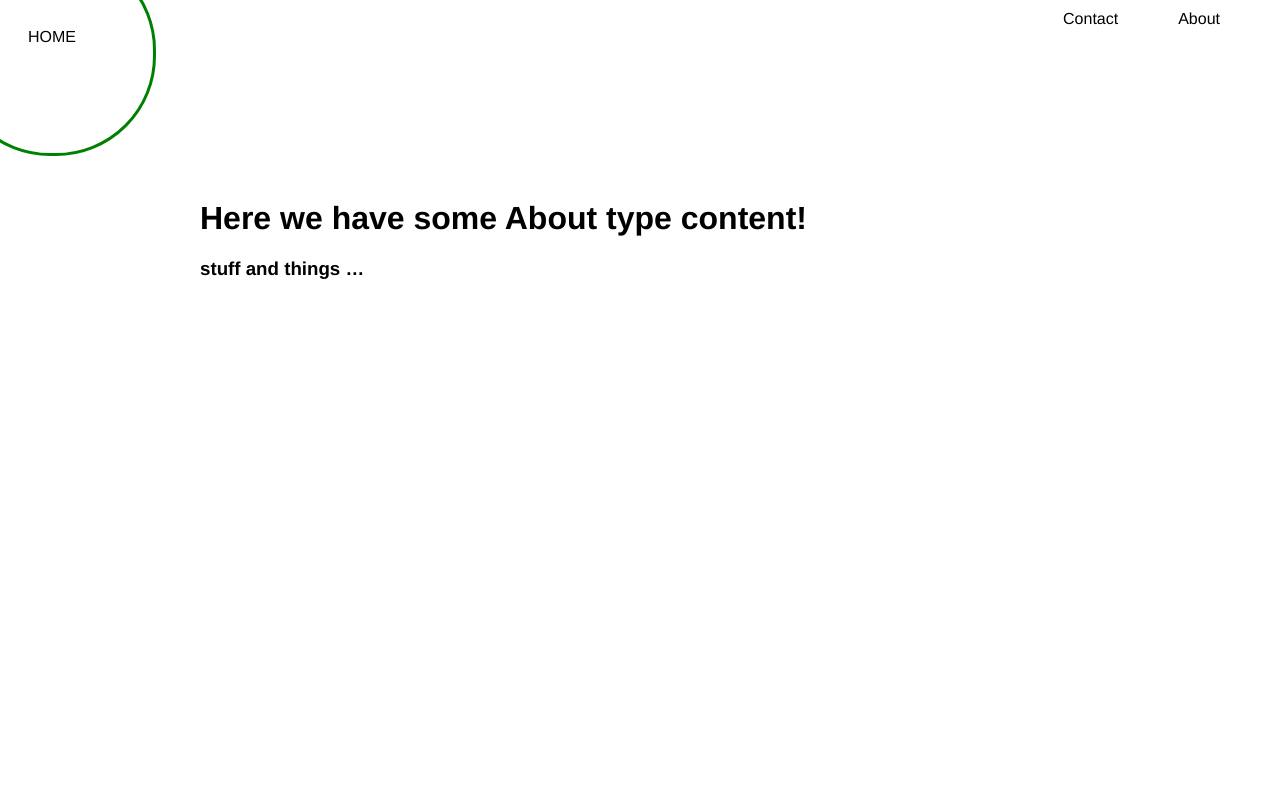
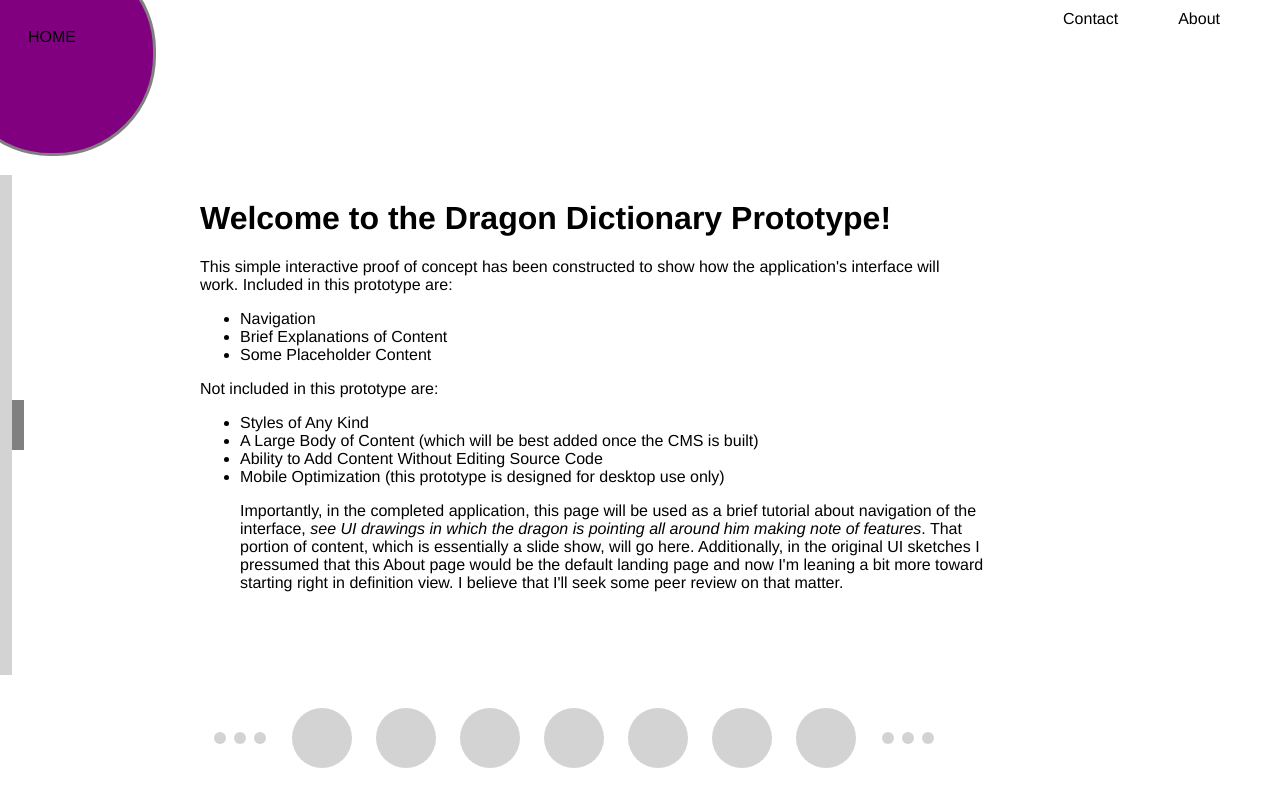
Before and after one commit to Grickl3/dragon-dictionary, a plain HTML site: page index.html in a window 1280 px wide. Both pictures are taken after a click on the element "About". Drawn offline with Linux system fonts and the light colour scheme.

Commit message:
more navigation added.

```diff
--- a/index.html
+++ b/index.html
@@ -8,9 +8,12 @@
 	<link rel="stylesheet" type="text/css" href="styles/_content.css">
 	<link rel="stylesheet" type="text/css" href="styles/_nav.css">
 	<link rel="stylesheet" type="text/css" href="styles/_main-panel.css">
+	<link rel="stylesheet" type="text/css" href="styles/_sidebar.css">
+	<link rel="stylesheet" type="text/css" href="styles/_footer.css">
 
 	<script type="text/javascript" src="markup/definition.js"></script>
 	<script type="text/javascript" src="markup/about.js"></script>
+	<script type="text/javascript" src="markup/contact.js"></script>
 
 	<title>Dragon Children's Dictionary</title>
 </head>
@@ -28,7 +31,7 @@
 
 	<div class="sidebar">
 		<div class="sidebar__edge"></div>
-		<div class="sidebar__handle"></div>
+		<div id="sidebar__handle" class="sidebar__handle"></div>
 		<div id="sidebar__content" class="sidebar__content"></div>
 	</div><!-- SIDE BAR -->
 
@@ -40,6 +43,32 @@
 
 	<div class="footer">
 		<div class="footer__main"></div>
+			<div class="footer__elipsis">
+				<div class="footer__elipsis-dot"></div>
+				<div class="footer__elipsis-dot"></div>
+				<div class="footer__elipsis-dot"></div>
+			</div><!-- FOOTER ELIPSIS -->
+			<div class="footer__elements-box">
+				<div class="footer__element">
+				</div><!-- FOOTER ELEMENT -->
+				<div class="footer__element">
+				</div><!-- FOOTER ELEMENT -->
+				<div class="footer__element">
+				</div><!-- FOOTER ELEMENT -->
+				<div class="footer__element">
+				</div><!-- FOOTER ELEMENT -->
+				<div class="footer__element">
+				</div><!-- FOOTER ELEMENT -->
+				<div class="footer__element">
+				</div><!-- FOOTER ELEMENT -->
+				<div class="footer__element">
+				</div><!-- FOOTER ELEMENT -->
+			</div><!-- FOOTER ELEMENTS BOX -->
+			<div class="footer__elipsis">
+				<div class="footer__elipsis-dot"></div>
+				<div class="footer__elipsis-dot"></div>
+				<div class="footer__elipsis-dot"></div>
+			</div><!-- FOOTER ELIPSIS -->
 		<div class="footer__expander"></div>
 	</div><!-- FOOTER -->
 
@@ -47,8 +76,10 @@
 		var mainPanel = document.getElementById("main-panel");
 		var aboutLink = document.getElementById("about");
 		var homeButton = document.getElementById("home");
+		var contactLink = document.getElementById("contact");
 
 		aboutLink.addEventListener("click", function() {aboutLoad(mainPanel)});
+		contactLink.addEventListener("click", function() {contactLoad(mainPanel)});
 		home.addEventListener("click", function() {definition(mainPanel)});
 
 		definition(mainPanel);
--- a/markup/about.js
+++ b/markup/about.js
@@ -2,5 +2,19 @@
 
 
 function aboutLoad(a) {
-	a.innerHTML = "<h1>Here we have some About type content!</h1><h3>stuff and things …</h3>";
+	a.innerHTML = "<h1>Welcome to the Dragon Dictionary Prototype!</h1>" +
+	"<p>" +
+		"This simple interactive proof of concept has been constructed to show how the application's interface will work. Included in this prototype are:" +
+	"</p>" + "<ul>" +
+		"<li>" + "Navigation" + "</li>" +
+		"<li>" + "Brief Explanations of Content" + "</li>" +
+		"<li>" + "Some Placeholder Content" + "</li>" +
+	"</ul>" + "<p>" +
+	"Not included in this prototype are:" + "<ul>" +
+		"<li>" + "Styles of Any Kind" + "</li>" +
+		"<li>" + "A Large Body of Content (which will be best added once the CMS is built)" + "</li>" +
+		"<li>" + "Ability to Add Content Without Editing Source Code" + "</li>" +
+		"<li>" + "Mobile Optimization (this prototype is designed for desktop use only)" + "</li>" +
+		"<p>" +
+			"Importantly, in the completed application, this page will be used as a brief tutorial about navigation of the interface, <em>see UI drawings in which the dragon is pointing all around him making note of features</em>. That portion of content, which is essentially a slide show, will go here. Additionally, in the original UI sketches I pressumed that this About page would be the default landing page and now I'm leaning a bit more toward starting right in definition view. I believe that I'll seek some peer review on that matter.</p>";
 };
--- a/markup/contact.js
+++ b/markup/contact.js
@@ -0,0 +1,10 @@
+
+
+
+function contactLoad(a) {
+	a.innerHTML = "<h1>Contact Information</h1>" +
+	"<h5><em>Or whatever we end up calling it. I know that 'Teacher Resources' may be the favored title as per some discussion. I think we need to generate the exact content and then title it accordingly.</em></h5>" +
+	"<p>On this page the user will find information targetted at educators and potential supporters/collaborators. It will introduce Sky as well as Deacon, giving information on how to contact the respective parties to provide feedback, get involved in the project, etc. </p>" +
+	"<p>I'd also like to take this moment to point out that throughout the navigation of this interface the page isn't reloading. The center content is swapped instantaneously <em>(looking at the navigation elements you'll notice that they do not blink when the center content changes)</em>. However, that swapping can be — and should be — designed into an elegant transition <em>(a fade or motion effect)</em>, an easy but not simple task because of the component based nature of the interface.</p>";
+
+};
--- a/markup/definition.js
+++ b/markup/definition.js
@@ -2,5 +2,8 @@
 
 
 function definition(a) {
-	a.innerHTML = "<h1>This will be some definition stuff!</h1><h3>All Verbs</h3>";
+	a.innerHTML = "<h1>Definition Page</h1>" +
+	"<p>On landing the user will be greeted by a randomly summoned definition. That definition will appear here. For the sake of this prototype, I am not taking the time to code out the entire definition view, at least at this time. It is shown in the UI sketches.</p>" +
+	"<br><br><br>" +
+	"<p>Note: Concerning the shapes of things, the handle on the drawer, the circle around the 'Home' button, the elipsises at the terminals of the footer elements, etc. are all stand-ins for custom graphical assets. circles and rectangles are the simplest to write in code, and so those are the graphical assets which are being used.</p>";
 };
--- a/styles/_brand.css
+++ b/styles/_brand.css
@@ -4,3 +4,7 @@
 * {
 	font-family: Helvetica, sans-serif;
 }
+
+p {
+	max-width: 750px;
+}
--- a/styles/_content.css
+++ b/styles/_content.css
@@ -6,4 +6,5 @@
 body {
 	margin: -10px;
 	padding: 10px;
+	overflow: hidden;
 }
--- /dev/null
+++ b/styles/_footer.css
@@ -0,0 +1,56 @@
+
+
+
+
+
+.footer {
+	position: fixed;
+	bottom: 20px;
+	left: 200px;
+
+	display: flex;
+	flex-direction: row;
+	align-items: center;
+}
+
+.footer__elipsis {
+	margin: 0 10px;
+
+	display: flex;
+	flex-direction: row;
+	align-items: center;
+
+	border-radius: 5px;
+}
+
+.footer__elipsis:hover {
+	background-color: purple;
+}
+
+.footer__elipsis-dot {
+	margin: 4px;
+	height: 12px;
+	width: 12px;
+	border-radius: 6px;
+	background-color: lightgrey;
+}
+
+.footer__elements-box {
+	display: flex;
+	flex-direction: row;
+}
+
+.footer__element {
+	margin: 12px;
+	height: 60px;
+	width: 60px;
+	border-radius: 30px;
+	background-color: lightgrey;
+}
+
+.footer__element:hover {
+	/*height: 120px;
+	width: 120px;
+	border-radius: 60px;*/
+	background-color: purple;
+}
--- a/styles/_nav.css
+++ b/styles/_nav.css
@@ -17,7 +17,11 @@
 	padding: 75px;
 
 	border-radius: 100px;
-	border: 3px solid green;
+	border: 3px solid grey;
+}
+
+.nav__home-circle:hover {
+	background-color: purple;
 }
 
 .nav__home-button {
@@ -30,5 +34,5 @@
 }
 
 .nav__link:hover {
-
+	color: purple;
 }
--- /dev/null
+++ b/styles/_sidebar.css
@@ -0,0 +1,30 @@
+
+
+
+.sidebar {
+	position: fixed;
+	top: 175px;
+	height: 500px;
+
+	display: flex;
+	flex-direction: row;
+}
+
+.sidebar__edge {
+	height: 500px;
+	width: 12px;
+	background-color: lightgrey;
+}
+
+.sidebar__handle {
+	margin-top: 225px;
+	height: 50px;
+	width: 12px;
+	background-color: grey;
+}
+
+.sidebar__handle:hover {
+	background-color: purple;
+}
+
+.sidebar__content {}
```
Also changed, not shown: markup/sidebar.js (added).
